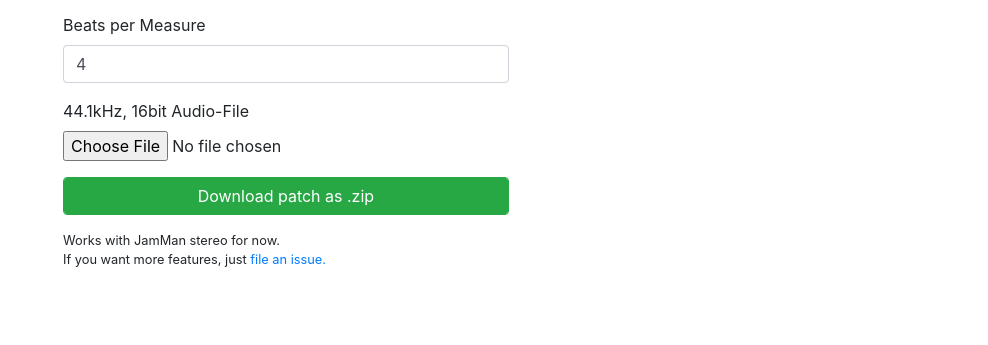
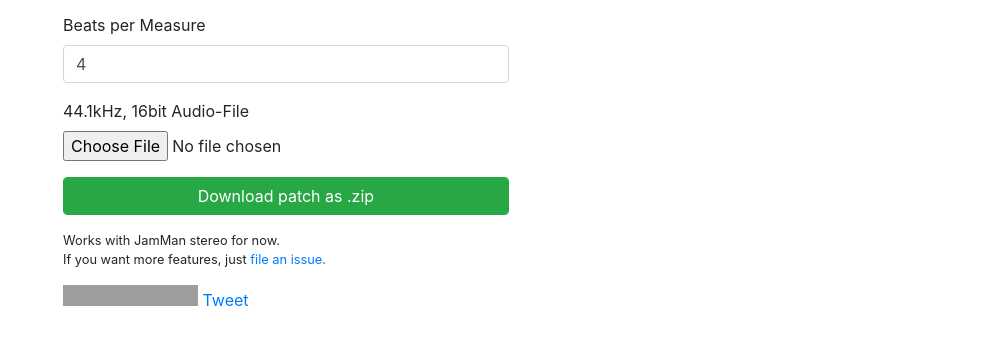
Before and after one commit to gherkins/jamman-patch-creator, a website: page index.html in a window 1280 px wide. Shown: the part 319-664 px from the top of the page, without its empty margins (292-1280 px from the left). Drawn offline with nearby package versions, Linux system fonts and the light colour scheme; grey boxes are pictures that could not be loaded.

Commit message:
share buttons

```diff
--- a/index.html
+++ b/index.html
@@ -49,6 +49,20 @@
                         If you want more features, just <a
                             href="https://github.com/gherkins/jamman-patch-creator/issues">file an issue.</a>
                     </small>
+                </p>
+                <p>
+                    <iframe src="//www.facebook.com/plugins/like.php?href=http%3A%2F%2Fweb-development.cc%2Fjamman-patch-creator%2F&amp;send=false&amp;layout=button_count&amp;width=135&amp;show_faces=false&amp;font&amp;colorscheme=light&amp;action=like&amp;height=21" scrolling="no" frameborder="0" style="border:none; overflow:hidden; width:135px; height:21px;" allowTransparency="true"></iframe>
+                    <a href="https://twitter.com/share" class="twitter-share-button" data-url="http://web-development.cc/jamman-patch-creator/" data-hashtags="mpc">Tweet</a>
+                    <script>!function (d, s, id) {
+                        var js, fjs = d.getElementsByTagName(s)[0], p = /^http:/.test(d.location) ? 'http' : 'https';
+                        if (!d.getElementById(id)) {
+                            js = d.createElement(s);
+                            js.id = id;
+                            js.src = p + '://platform.twitter.com/widgets.js';
+                            fjs.parentNode.insertBefore(js, fjs);
+                        }
+                    }(document, 'script', 'twitter-wjs');</script>
+
                 </p>
             </form>
         </div>
```
